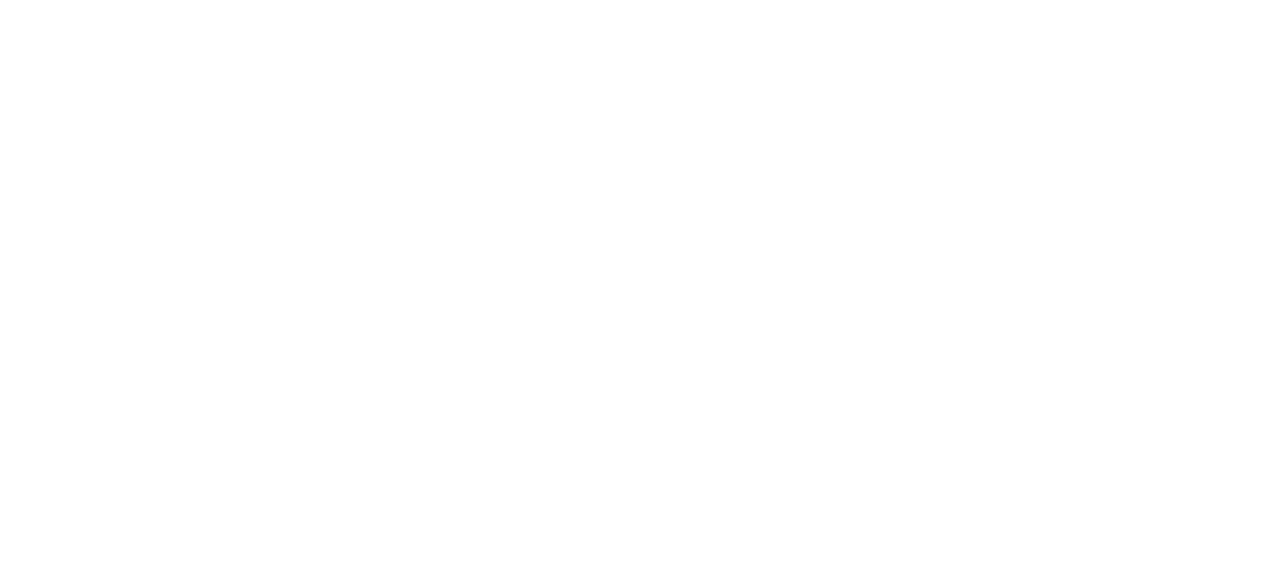
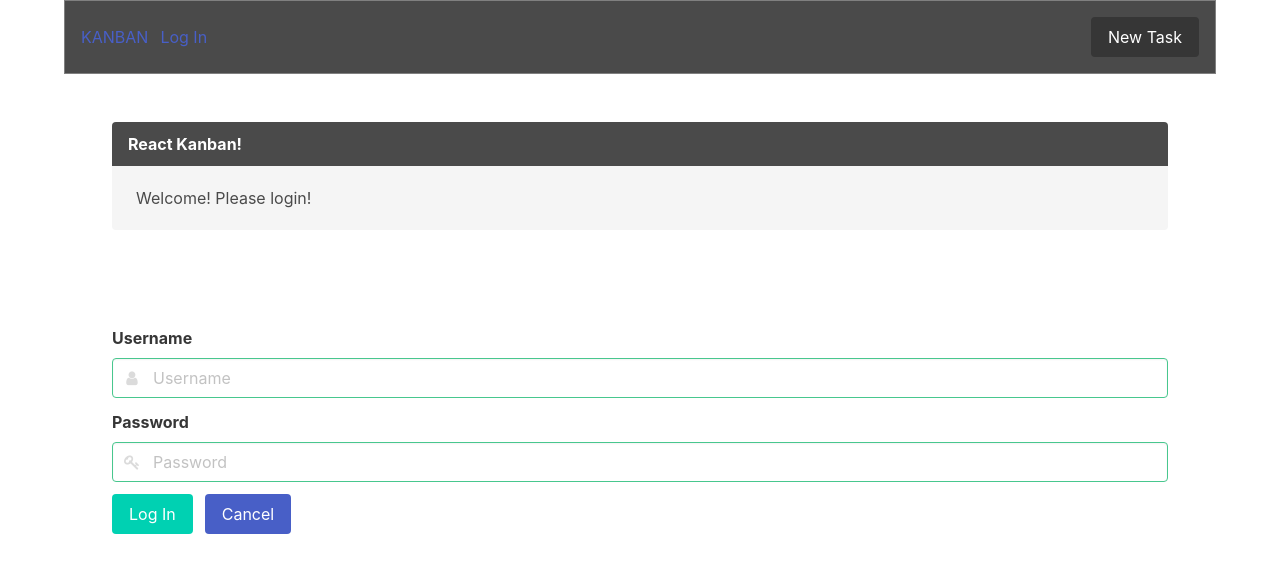
Before and after one commit to devleague/react-kanban, a React (Create React App) app: page /login in a window 1280 px wide. Shown: the top 572 px of the page. Built offline with nearby package versions, Linux system fonts and the light colour scheme; no server answers.

Commit message:
added login feature with some bugs

```diff
--- a/src/actions/index.js
+++ b/src/actions/index.js
@@ -5,16 +5,16 @@
 export const MOVE_CARD_LEFT = "MOVE_CARD_LEFT";
 export const MOVE_CARD_RIGHT = "MOVE_CARD_RIGHT";
 export const LOAD_CARDS = "LOAD_CARDS";
-export const LOAD_USERS = "LOAD USERS";
+export const LOAD_USERS = "LOAD_USERS";
+export const LOAD_AUTH = "LOAD_AUTH";
+export const CHECK_AUTH = "CHECK_AUTH"
 
 export const deleteCard = (cardId) => {
   return (dispatch) => {
-    axios.delete(`/delete/${cardId}`)
+    axios
+      .delete(`/delete/${cardId}`)
       .then((cards) => {
-      dispatch({
-        type: LOAD_CARDS,
-        cards: cards.data
-      })
+        dispatch({type: LOAD_CARDS, cards: cards.data})
       })
   }
 }
@@ -22,12 +22,10 @@
 export const moveCardRight = (cardId) => {
   let moveId = parseInt(cardId, 10);
   return (dispatch) => {
-    axios.put(`/move/right/${moveId}`)
+    axios
+      .put(`/move/right/${moveId}`)
       .then((cards) => {
-      dispatch({
-        type: LOAD_CARDS,
-        cards: cards.data
-      })
+        dispatch({type: LOAD_CARDS, cards: cards.data})
       })
   }
 }
@@ -35,12 +33,10 @@
 export const moveCardLeft = (cardId) => {
   let moveId = parseInt(cardId, 10);
   return (dispatch) => {
-    axios.put(`/move/left/${moveId}`)
+    axios
+      .put(`/move/left/${moveId}`)
       .then((cards) => {
-      dispatch({
-        type: LOAD_CARDS,
-        cards: cards.data
-      })
+        dispatch({type: LOAD_CARDS, cards: cards.data})
       })
   }
 }
@@ -48,23 +44,31 @@
 export const editCard = (cardId, edited) => {
   let editId = parseInt(cardId, 10);
   return (dispatch) => {
-      axios.put(`/edit/${editId}`, querystring.stringify(edited))
+    axios
+      .put(`/edit/${editId}`, querystring.stringify(edited))
       .then((cards) => {
-        dispatch({
-          type: LOAD_CARDS,
-          cards: cards.data
-        })
+        dispatch({type: LOAD_CARDS, cards: cards.data})
       })
   }
 }
 
 export const addCard = (card) => {
   return (dispatch) => {
-    axios.post("/post", querystring.stringify(card))
+    axios
+      .post("/post", querystring.stringify(card))
       .then((cards) => {
+        dispatch({type: LOAD_CARDS, cards: cards.data})
+      })
+  }
+}
+
+export const checkUser = () => {
+  return (dispatch) => {
+    axios.get("/auth")
+      .then((res) => {
         dispatch({
-        type: LOAD_CARDS,
-        cards: cards.data
+          type: LOAD_AUTH,
+          auth: res.data.success
         })
       })
   }
@@ -72,36 +76,52 @@
 
 export const addUser = (user) => {
   return (dispatch) => {
-    axios.post("/login/new", querystring.stringify(user))
+    axios
+      .post("/login/new", querystring.stringify(user))
       .then((users) => {
-      dispatch({
-        type: LOAD_USERS,
-        users: users.data
-      })
+        dispatch({type: LOAD_USERS, users: users.data})
       })
   }
 }
 
 export const loadCards = (cards) => {
   return (dispatch) => {
-    axios.get("/cards")
+    axios
+      .get("/cards")
       .then((cards) => {
-      dispatch({
-        type: LOAD_CARDS,
-        cards: cards.data
-      })
+        dispatch({type: LOAD_CARDS, cards: cards.data})
       })
   }
 }
 
 export const loadUsers = (users) => {
   return (dispatch) => {
-    axios.get("/users")
+    axios
+      .get("/users")
       .then((users) => {
+        dispatch({type: LOAD_USERS, users: users.data})
+      })
+  }
+}
+
+export const logUserOut = () => {
+  return (dispatch) => {
+    axios.get("/logout")
+    .then(() => {
       dispatch({
-        type: LOAD_USERS,
-        users: users.data
+        type: LOAD_AUTH,
+        auth: null
       })
     })
   }
 }
+
+export const authUser = (user) => {
+  return (dispatch) => {
+    axios
+      .post("/login", querystring.stringify(user))
+      .then((res) => {
+        dispatch({type: LOAD_AUTH, auth: res.data.success})
+      })
+  }
+}
--- /dev/null
+++ b/src/components/Board.js
@@ -0,0 +1,34 @@
+import React, {Component} from 'react';
+import Column from "./Column.js";
+import {connect} from "react-redux";
+import {Redirect} from "react-router-dom";
+
+class Board extends Component {
+
+    render() {
+        if (this.props.auth) {
+            return (
+                <div className="columns is-mobile">
+                    < Column status="inQueue" rightButton="In Progress" leftButton={null}/>
+                    <Column status="inProgress" rightButton="Done" leftButton="In Queue"/>
+                    < Column status="done" rightButton={null} leftButton="In Progress"/>
+                </div>
+            )
+
+        } else {
+            return (<Redirect push to="/login"/>)
+        }
+    }
+}
+
+const mapStatetoProps = (state) => {
+    return {auth: state.auth}
+}
+
+const mapDispatchtoProps = (dispatch) => {
+    return {}
+}
+
+const ConnectedBoard = connect(mapStatetoProps, mapDispatchtoProps)(Board);
+
+export default ConnectedBoard;
--- a/src/components/Header.js
+++ b/src/components/Header.js
@@ -1,61 +1,118 @@
-import React, { Component } from "react";
-import { connect } from "react-redux";
-import NewCard from "./NewCard"
-
+import React, {Component} from "react";
+import {connect} from "react-redux";
+import {BrowserRouter as Router, Route, Link, Redirect} from 'react-router-dom';
+import NewCard from "./NewCard";
+import Board from "./Board.js";
+import Login from "./Login.js";
+import Welcome from "./Welcome.js";
+import {logUserOut} from "../actions";
+const browserHistory = Router.browserHistory;
 
 class Header extends Component {
   constructor(props) {
     super(props);
 
     this.state = {
-      modalState: false
+      modalState: false,
+      isAuthenticated: this.props.auth
     }
 
-    this.toggleModal = this.toggleModal.bind(this);
-
+    this.toggleModal = this
+      .toggleModal
+      .bind(this);
   }
 
   toggleModal() {
     this.setState((prev, props) => {
       const newState = !prev.modalState;
 
-      return { modalState: newState };
+      return {modalState: newState};
     });
   }
 
-  render(){
+  requireAuth(nextState, replace) {
+    const token = window.sessionStorage.token;
+    if (!token) {
+      replace("/login");
+    }
+  }
+
+
+  handleLogoutClick(){
+    this.props.logUserOut();
+  }
+
+  logInOut(status) {
+    if (!this.props.auth) {
+      return <div className="level-item">
+        <Link to="/login" replace>Log In</Link>
+      </div>
+    } else {
+      return <div className="level-item">
+        <a onClick={this.handleLogoutClick.bind(this)}>Log Out</a>
+      </div>
+    }
+  }
+
+  render() {
     return (
-      <nav className="level is-mobile" id="header">
-        <div className="level-left">KANBAN</div>
-        <div className="level-right">
-          <button onClick={this.toggleModal} className="button is-dark">New Task</button>
+      <Router history={browserHistory}>
+        <div className="container is-mobile">
+          <nav className="level is-mobile" id="header">
+            <div className="level-left">
+              <div className="level-item">
+                <Link to="/protected" replace>KANBAN</Link>
+              </div>
+              {this.logInOut()}
+            </div>
+            <div className="level-right">
+              <button onClick={this.toggleModal} className="button is-dark">New Task</button>
+            </div>
+            <NewCard closeModal={this.toggleModal} modalState={this.state.modalState}></NewCard>
+          </nav>
+          <Route path="/" component={Welcome}/>
+          <Route path="/login" component={Login}/>
+          <PrivateRoute authed={this.props.auth} path="/protected" component={Board}/>
+
         </div>
-
-        <NewCard
-          closeModal={this.toggleModal}
-          modalState={this.state.modalState}
-        >
-        </NewCard>
-      </nav>
+      </Router>
     )
   }
 }
 
+function PrivateRoute({
+  component: Component,
+  authed,
+  ...rest
+}) {
+  return (
+    <Route
+      {...rest}
+      render={(props) => authed
+      ? <Component {...props}/>
+      : <Redirect
+        push
+        to={{
+        pathname: '/login',
+        state: {
+          from: props.location
+        }
+      }}/>}/>
+  )
+}
+
 const mapStatetoProps = (state) => {
-  return {
-    cards: state.cards
-  }
+  return {cards: state.cards, users: state.users, auth: state.auth}
 }
 
 const mapDispatchtoProps = (dispatch) => {
   return {
-
+    logUserOut: () => {
+      dispatch(logUserOut())
+    }
   }
 }
 
-const ConnectedHeader = connect(
-  mapStatetoProps,
-  mapDispatchtoProps
-)(Header);
+const ConnectedHeader = connect(mapStatetoProps, mapDispatchtoProps)(Header);
 
 export default ConnectedHeader;
--- /dev/null
+++ b/src/components/Login.js
@@ -0,0 +1,107 @@
+import React, {Component} from "react";
+import {connect} from "react-redux";
+import { Redirect } from "react-router-dom";
+import {authUser} from "../actions";
+
+class Login extends Component {
+    constructor(props) {
+        super(props);
+
+        this.state = {
+            username: "",
+            password: ""
+        }
+
+    }
+
+    handleUsername(e) {
+        this.setState({username: e.target.value})
+    }
+
+    handlePassword(e) {
+        this.setState({password: e.target.value})
+    }
+
+    handleLoginClick() {
+        let userLogin = {
+            username: this.state.username,
+            password: this.state.password
+        }
+
+        this.props.authUser(userLogin);
+
+    }
+
+    render() {
+        if(this.props.auth){
+            return (
+                <Redirect push to="/protected"/>
+            )
+        } else {
+        return (
+            <div className="container" id="login">
+                <div className="field">
+                    <label className="label">Username</label>
+                    <div className="control has-icons-left">
+                        <input
+                            type="text"
+                            className="input is-success"
+                            placeholder="Username"
+                            onChange={this
+                            .handleUsername
+                            .bind(this)}/>
+                        <span className="icon is-small is-left">
+                            <i className="fa fa-user"/>
+                        </span>
+                    </div>
+                </div>
+                <div className="field">
+                    <label className="label">Password</label>
+                    <div className="control has-icons-left">
+                        <input
+                            type="password"
+                            className="input is-success"
+                            placeholder="Password"
+                            onChange={this
+                            .handlePassword
+                            .bind(this)}/>
+                        <span className="icon is-small is-left">
+                            <i className="fa fa-key"/>
+                        </span>
+                    </div>
+                </div>
+                <div className="field is-grouped">
+                    <div className="control">
+                        <button
+                            className="button is-primary"
+                            onClick={this
+                            .handleLoginClick
+                            .bind(this)}>Log In</button>
+                    </div>
+                    <div className="control">
+                        <button className="button is-link">Cancel</button>
+                    </div>
+                </div>
+            </div>
+
+        )
+    }
+}
+
+}
+
+const mapStatetoProps = (state) => {
+    return {users: state.users, auth: state.auth}
+}
+
+const mapDispatchtoProps = (dispatch) => {
+    return {
+        authUser: (user) => {
+            dispatch(authUser(user))
+        }
+    }
+}
+
+const ConnectedLogin = connect(mapStatetoProps, mapDispatchtoProps)(Login);
+
+export default ConnectedLogin;
--- a/src/components/NewCard.js
+++ b/src/components/NewCard.js
@@ -158,7 +158,8 @@
 
 const mapStatetoProps = (state) => {
   return {
-    cards: state.cards
+    cards: state.cards,
+    users: state.users
   }
 }
 
--- /dev/null
+++ b/src/components/Welcome.js
@@ -0,0 +1,37 @@
+import React, {Component} from "react";
+import {connect} from "react-redux";
+import { Redirect } from "react-router-dom";
+
+class Welcome extends Component {
+
+    render() {
+        if (!this.props.auth) {
+            return (
+                <article className="message" id="welcome">
+                    <div className="message-header">
+                        React Kanban!
+                    </div>
+                    <div className="message-body">
+                        Welcome! Please login!
+                    </div>
+                </article>
+            )
+        } else {
+            return (
+                <Redirect push to="/protected"/>
+            )
+        }
+    }
+}
+
+const mapStatetoProps = (state) => {
+    return {auth: state.auth}
+}
+
+const mapDispatchtoProps = (dispatch) => {
+    return {}
+}
+
+const ConnectedWelcome = connect(mapStatetoProps, mapDispatchtoProps)(Welcome);
+
+export default ConnectedWelcome;
--- a/src/containers/App/App.css
+++ b/src/containers/App/App.css
@@ -57,12 +57,12 @@
 }
 
 
-#queueColumn {
+#inQueueColumn {
   border-right: 1px solid grey;
   height: 100rem;
 }
 
-#inProgresColumn {
+#inProgressColumn {
   border-right: 1px solid grey;
   height: 100rem;
 }
@@ -93,3 +93,11 @@
     width: 1px;
     overflow: hidden;
 }
+
+#login {
+  padding: 3rem;
+}
+
+#welcome {
+  margin: 3rem;
+}
--- a/src/index.js
+++ b/src/index.js
@@ -1,6 +1,5 @@
 import React from 'react';
 import ReactDOM from 'react-dom';
-import  { BrowserRouter as Router, Route } from "react-router-dom";
 import { createStore, applyMiddleware } from "redux";
 import ReduxThunk from "redux-thunk";
 import { Provider } from "react-redux";
@@ -14,13 +13,12 @@
   reducers,
   applyMiddleware(ReduxThunk)
 );
+
+
+
 ReactDOM.render(
   <Provider store={store}>
-    <Router>
-      <div>
-        <Route exact path="/" component={App}/>
-      </div>
-    </Router>
+    <App/>
   </Provider>,
   document.getElementById('root')
 );
--- /dev/null
+++ b/src/reducers/auth_reducer.js
@@ -0,0 +1,17 @@
+import { LOAD_AUTH, CHECK_AUTH } from "../actions";
+const initialState = null;
+
+const auth = (state = initialState, action) => {
+    switch (action.type) {
+        case LOAD_AUTH:
+            return action.auth;
+
+        case CHECK_AUTH:
+            return action.auth;
+
+        default:
+            return state;
+    }
+}
+
+export default auth;
--- a/src/reducers/index.js
+++ b/src/reducers/index.js
@@ -1,10 +1,12 @@
 import { combineReducers } from "redux";
 import cards from "./cards_reducer.js";
 import users from "./users_reducer.js";
+import auth from "./auth_reducer.js"
 
 const reducers = combineReducers({
   cards,
-  users
+  users,
+  auth
 })
 
 export default reducers;
```
Also changed, not shown: src/containers/App/App.js (+10 -17 lines), 1 other file (tests, documents, lock files or other folders). Lines whose indentation alone changed are shown as unchanged.
